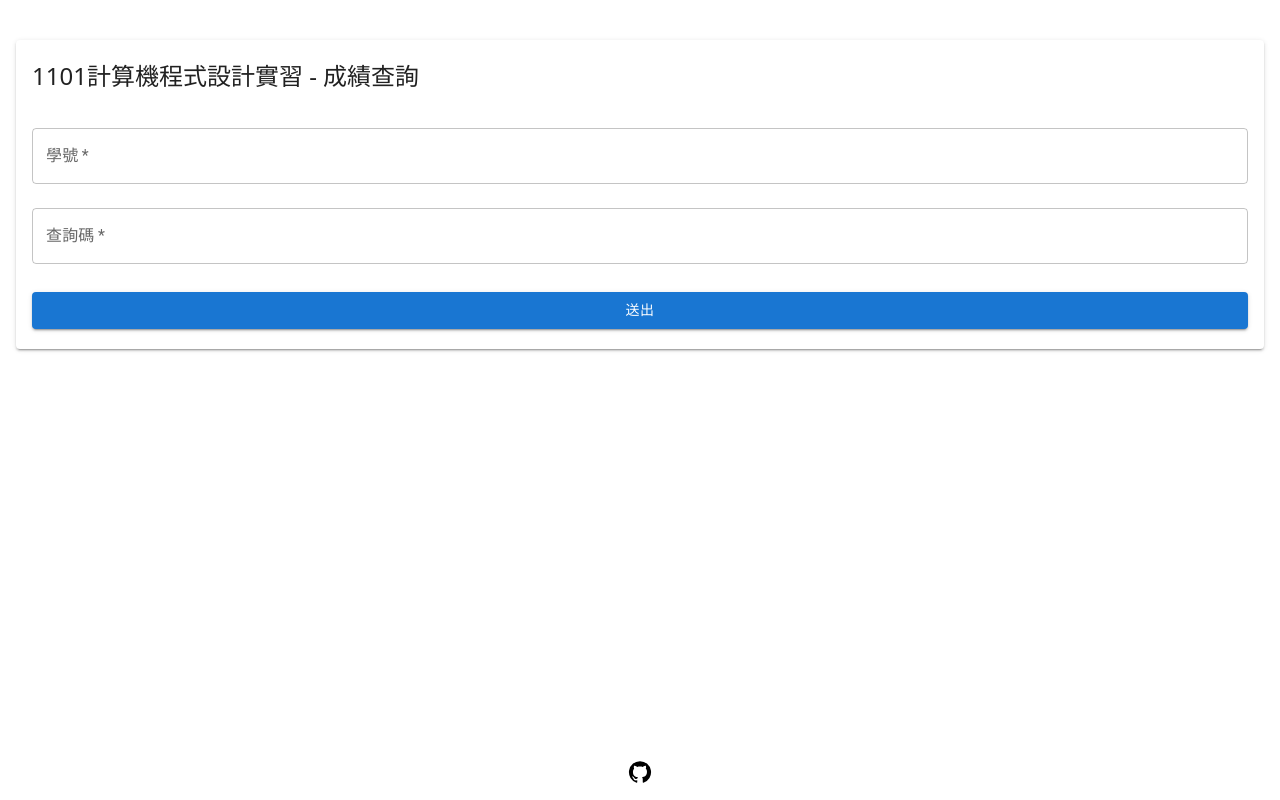
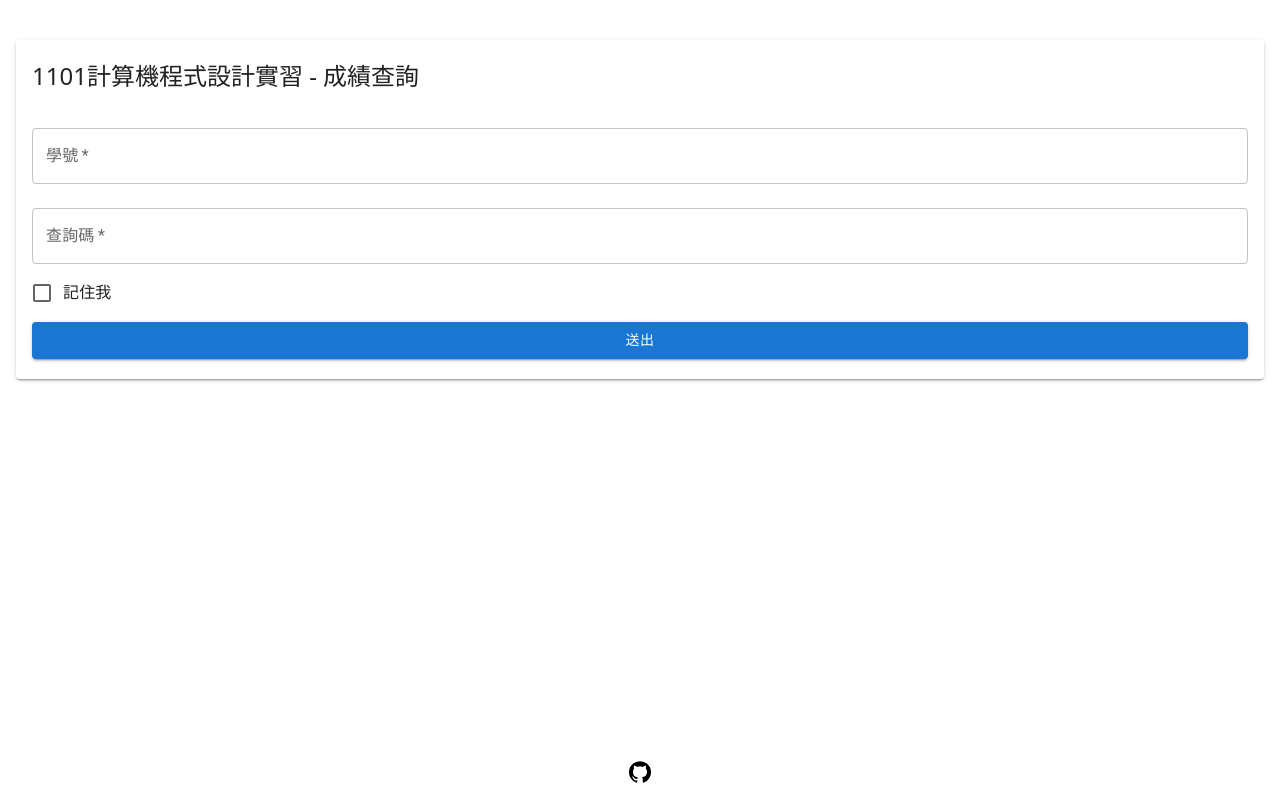
Before and after one commit to narihira2000/Computer-Programming-Score-Inquery, a React (Create React App) app: page / in a window 1280 px wide. Built offline with nearby package versions, Linux system fonts and the light colour scheme.

Commit message:
add remember me option and save it to cookie

```diff
--- a/package.json
+++ b/package.json
@@ -13,6 +13,7 @@
     "@testing-library/user-event": "^12.1.10",
     "classnames": "^2.3.1",
     "react": "^17.0.2",
+    "react-cookie": "^4.1.1",
     "react-dom": "^17.0.2",
     "react-loading": "^2.0.3",
     "react-scripts": "^4.0.3",
--- a/src/Home.js
+++ b/src/Home.js
@@ -1,4 +1,4 @@
-import React, { useState } from 'react'
+import React, { useEffect, useState } from 'react'
 import Button from '@mui/material/Button'
 import TextField from '@mui/material/TextField'
 import Paper from '@mui/material/Paper'
@@ -11,7 +11,10 @@ import TableContainer from '@mui/material/TableContainer'
 import TableHead from '@mui/material/TableHead'
 import TableRow from '@mui/material/TableRow'
 import GithubIcon from '@mui/icons-material/GitHub'
+import FormControlLabel from '@mui/material/FormControlLabel'
+import Checkbox from '@mui/material/Checkbox'
 import classNames from 'classnames'
+import { useCookies } from 'react-cookie'
 
 function Home() {
   const [id, setId] = useState('')
@@ -21,14 +24,35 @@ function Home() {
   const [result, setResult] = useState([])
   const [isLoading, setIsLoading] = useState(false)
   const [studentName, setStudentName] = useState('')
+  const [isRemember, setIsRemember] = useState(false)
+  const [cookies, setCookie, removeCookie] = useCookies(['t'])
   const averageScore =
     result?.map((e) => e.score).reduce((a, b) => a + b, 0) / result?.length
   const apiUrl = process.env.REACT_APP_API_URL
+  useEffect(() => {
+    if (cookies.t) {
+      setId(cookies.t.id)
+      setCode(cookies.t.code)
+      setIsRemember(true)
+    }
+  }, [cookies])
   const handleClick = () => {
     if (id && code && !isLoading) {
       setIdError(false)
       setCodeError(false)
       setIsLoading(true)
+      if (isRemember) {
+        setCookie(
+          't',
+          {
+            id: id,
+            code: code,
+          },
+          { expires: new Date(new Date().setDate(new Date().getDate() + 7)) }
+        )
+      } else {
+        removeCookie('t')
+      }
       fetch(`${apiUrl}?id=${id}&code=${code}`)
         .then((res) => res.json())
         .then((responseJson) => {
@@ -99,7 +123,18 @@ function Home() {
               fullWidth
               required
             />
-            <div className="my-5 w-full">
+            <div className="flex self-start">
+              <FormControlLabel
+                control={
+                  <Checkbox
+                    checked={isRemember}
+                    onChange={(e) => setIsRemember(e.target.checked)}
+                  />
+                }
+                label="記住我"
+              />
+            </div>
+            <div className="mt-2 mb-5 w-full">
               <Button variant="contained" fullWidth onClick={handleClick}>
                 送出
               </Button>
--- a/src/index.js
+++ b/src/index.js
@@ -3,10 +3,12 @@ import ReactDOM from 'react-dom'
 import './index.css'
 import App from './App'
 import reportWebVitals from './reportWebVitals'
-
+import { CookiesProvider } from 'react-cookie'
 ReactDOM.render(
   <React.StrictMode>
-    <App />
+    <CookiesProvider>
+      <App />
+    </CookiesProvider>
   </React.StrictMode>,
   document.getElementById('root')
 )
```
Also changed, not shown: 1 other file (tests, documents, lock files or other folders).
